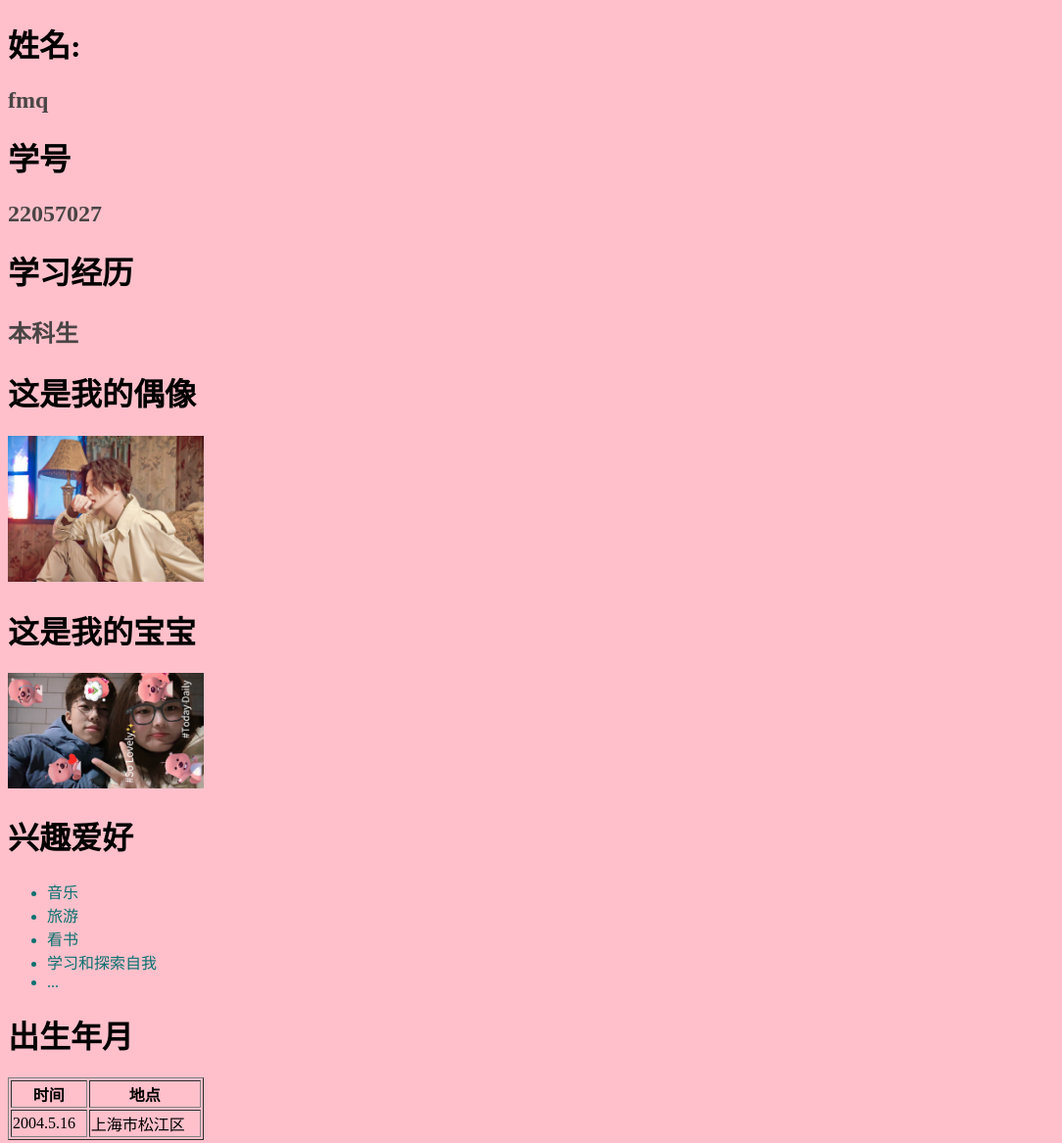
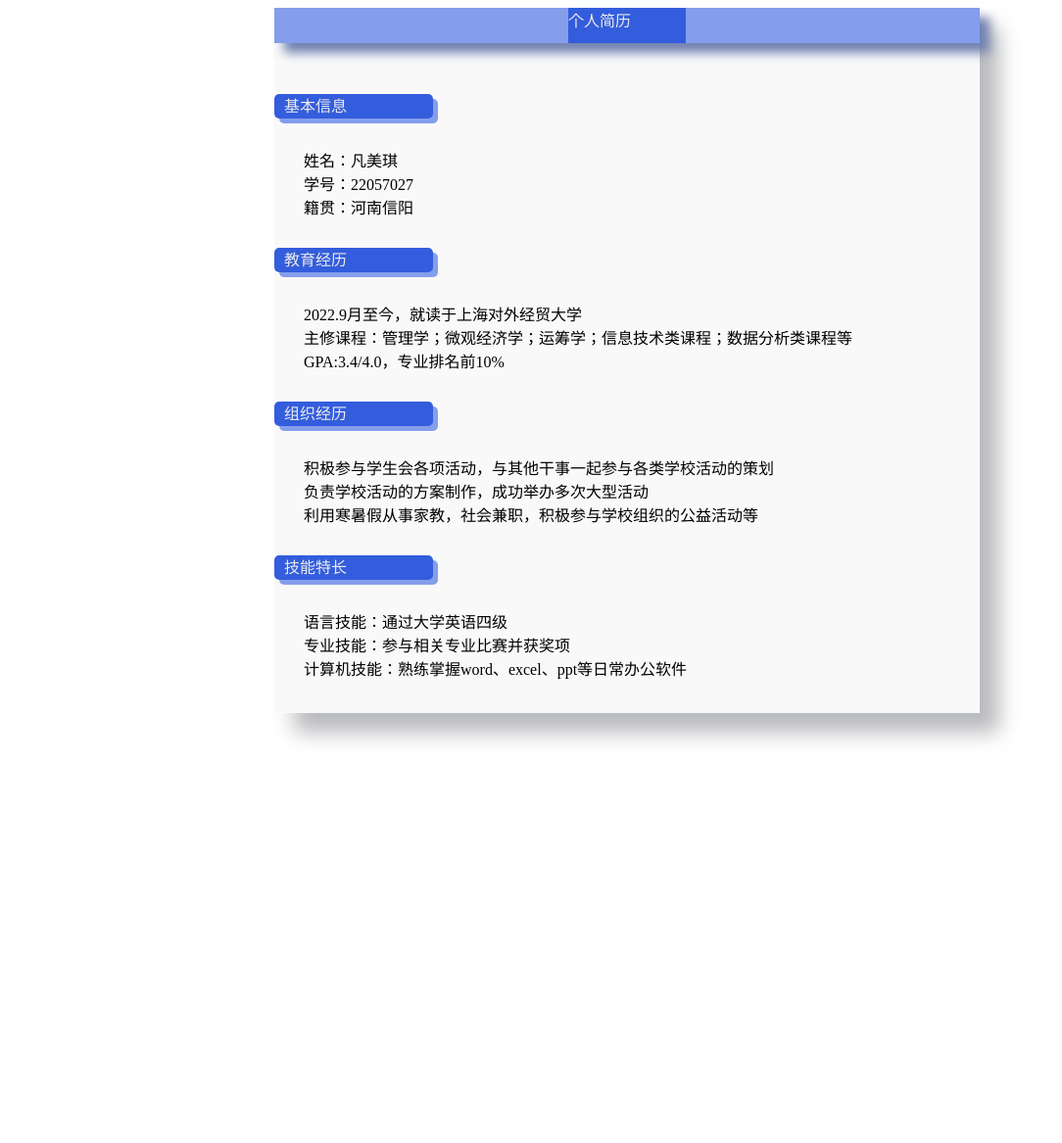
Before and after one commit to Redamancy27/Redamancy27.github.io, a plain HTML site: page index.html in a window 1280 px wide. Shown: the whole page at 98% size, without its empty margins (0-1084 px from the left). After the commit the page ends 800 px from the top, so only its background shows below. Drawn offline with Linux system fonts and the light colour scheme.

Commit message:
Add files via upload

```diff
--- a/index.html
+++ b/index.html
@@ -1,55 +1,101 @@
 <!DOCTYPE html>
 <html lang="en">
+
 <head>
     <meta charset="UTF-8">
     <meta name="viewport" content="width=device-width, initial-scale=1.0">
     <title>Document</title>
-    <style>
-        h1{
-            color:#000000
-        }
-        h2{
-            color:#4a4545
-        }
-        li{
-            color: rgb(10, 113, 113);
-        }
-    </style>
 </head>
-<body bgcolor="pink">
-    <!--<h1>字体颜色是<font color="#0000dd">这样的</font></h1>-->
-    <h1>姓名:</h1>
-    <h2>fmq</h2>
-    <h1>学号</h1>
-    <h2>22057027</h2>
-    <h1>学习经历</h1>
-    <h2>本科生</h2>
-    <h1>这是我的偶像</h1>
-    <img src="aaa.jpeg" alt="这是我的偶像" width="200" height=""/>
-    <h1>这是我的宝宝</h1>
-    <img src="bb.jpg" alt="这是我的宝宝" width="200" height="">
-    <h1>兴趣爱好</h1>
-    <ul>
-        <li>音乐</li>
-        <li>旅游</li>
-        <li>看书</li>
-        <li>学习和探索自我</li>
-        <li>...</li>
-    </ul>
-    <h1>出生年月</h1>
-    <table border="1" width="200">
-        <th>
-            时间
-        </th>
-        <th>
-            地点
-        </th>
-        <tr>
-            <td class="">2004.5.16</td>
-            <td>上海市松江区</td>
-        </tr>
-    </table>
+<style>
+    .main {
+        width: 720px;
+        height: 720px;
+        margin: 0 auto;
+        background-color: #f9f9f9;
+        box-shadow: 20px 20px 20px #babbbe;
+    }
 
+    .head {
+        background-color: #849eec;
+        height: 36px;
+        width: auto;
+        box-shadow: 10px 10px 10px #7181b1;
+    }
 
+    .container {
+        width: 700px;
+        padding-left: 15px;
+        height: auto;
+        margin:0,auto;
+        padding:30px;
+    }
+
+    .container1 {
+        height: 52px;
+
+    }
+
+    .title {
+        background-color: #335ddc;
+        color: #ebebeb;
+        width: 152px;
+        height: 25px;
+        line-height: 25px;
+        padding-left: 10px;
+        border-radius: 5px;
+        box-shadow: 5px 5px #849eec;
+    }
+
+    .title1 {
+        background-color: #335ddc;
+        color: #ebebeb;
+        margin: 0 auto;
+        height: 36px;
+        width: 120px;
+        text-align: center
+        line-height: 36px;
+    }
+</style>
+
+<body>
+    <div class="main">
+        <div class="head">
+            <div class="title1">个人简历</div>
+        </div>
+        <div class="container1"></div>
+        <div class="part1">
+            <div class="title">基本信息</div>
+            <div class="container">
+                姓名：凡美琪<br>
+                学号：22057027<br>
+                籍贯：河南信阳<br></div>
+        </div>
+        <div class="part2">
+            <div class="title">教育经历</div>
+            <div class="container">
+                2022.9月至今，就读于上海对外经贸大学<br>
+                主修课程：管理学；微观经济学；运筹学；信息技术类课程；数据分析类课程等<br>
+                GPA:3.4/4.0，专业排名前10%
+            </div>
+        </div>
+        <div class="part3">
+            <div class="title">组织经历</div>
+            <div class="container">
+                积极参与学生会各项活动，与其他干事一起参与各类学校活动的策划<br>
+                负责学校活动的方案制作，成功举办多次大型活动<br>
+                利用寒暑假从事家教，社会兼职，积极参与学校组织的公益活动等
+            </div>
+        </div>
+        <div class="part4">
+            <div class="title">技能特长</div>
+            <div class="container">
+                语言技能：通过大学英语四级<br>
+                专业技能：参与相关专业比赛并获奖项<br>
+                计算机技能：熟练掌握word、excel、ppt等日常办公软件
+            </div>
+        </div>
+
+    </div>
 </body>
+
 </html>
```
